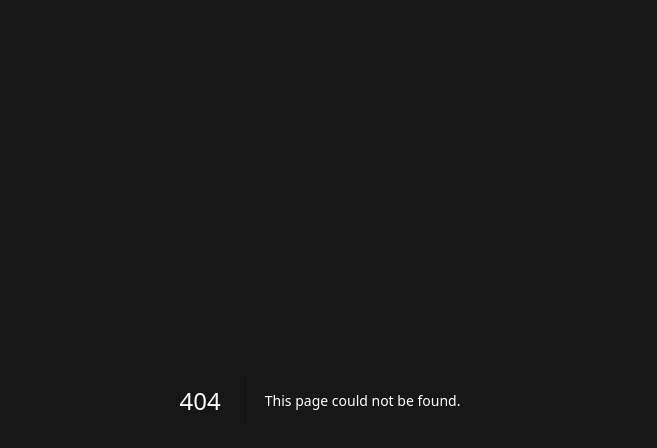
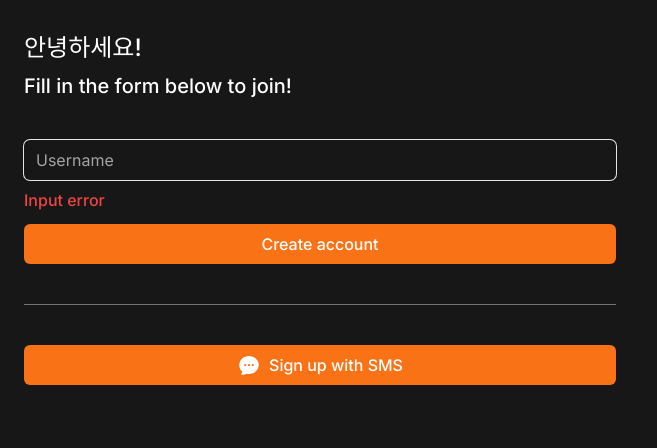
Before and after one commit to joy-jeon/carrot-market-reloaded, a Next.js app: page /create-account in a window 1280 px wide. Before the commit this address had no page. Shown: the top 448 px of the page, without its empty margins (0-657 px from the left). Built offline with nearby package versions, Linux system fonts and the light colour scheme.

Commit message:
hero icon library 사용, 공통 요소 apply로 재사용

```diff
--- /dev/null
+++ b/app/create-account/page.tsx
@@ -0,0 +1,37 @@
+import { ChatBubbleOvalLeftEllipsisIcon } from "@heroicons/react/24/solid";
+import Link from "next/link";
+
+export default function CreateAccount() {
+  return (
+    <div className="flex flex-col gap-10 py-8 px-6">
+      <div className="flex flex-col gap-2 *:font-medium">
+        <h1 className="text-2xl">안녕하세요!</h1>
+        <h2 className="text-xl">Fill in the form below to join!</h2>
+      </div>
+      <form className="flex flex-col gap-3">
+        <div className="flex flex-col gap-2">
+          <input
+            className="bg-transparent rounded-md w-full h-10 focus:outline-none ring-1 focus:ring-2 ring-neutral-200 focus:ring-orange-500 border-none placeholder:text-neutral-400"
+            type="text"
+            placeholder="Username"
+            required
+          />
+          <span className="text-red-500 font-medium">Input error</span>
+        </div>
+        <button className="primary-btn h-10">Create account</button>
+      </form>
+      <div className="w-full h-px bg-neutral-500" />
+      <div>
+        <Link
+          className="primary-btn flex h-10 items-center justify-center gap-2"
+          href="/sms"
+        >
+          <span>
+            <ChatBubbleOvalLeftEllipsisIcon className="h-6 w-6" />
+          </span>
+          <span>Sign up with SMS</span>
+        </Link>
+      </div>
+    </div>
+  );
+}
--- a/app/globals.css
+++ b/app/globals.css
@@ -4,7 +4,7 @@
 
 @layer base {
   a {
-    @apply text-blue-500;
+    @apply text-orange-500;
   }
 }
 
@@ -15,7 +15,7 @@
 }
 
 @layer components {
-  .btn {
-    @apply w-full bg-black h-10 text-white rounded-sexy-name mt-tomato;
+  .primary-btn {
+    @apply w-full bg-orange-500 text-white  font-medium  rounded-md text-center hover:bg-orange-400 transition-colors;
   }
 }
--- a/app/page.tsx
+++ b/app/page.tsx
@@ -1,10 +1,24 @@
+import Link from "next/link";
+
 export default function Home() {
   return (
-    <main className="bg-gray-100 sm:bg-red-100 md:bg-green-100 lg:bg-cyan-100 xl:bg-orange-100 2xl:bg-purple-100 h-screen flex items-center justify-center p-5">
-      <div className="bg-white shadow-lg p-5 rounded-3xl w-full max-w-screen-sm flex flex-col gap-4">
-        <input />
-        <button className="btn">Submit</button>
+    <div className="flex flex-col items-center justify-between min-h-screen p-6">
+      <div className="my-auto flex flex-col items-center gap-2 *:font-medium">
+        <span className="text-9xl">🥕</span>
+        <h1 className="text-4xl ">당근</h1>
+        <h2 className="text-2xl">당근 마겟에 어서오세요!</h2>
       </div>
-    </main>
+      <div className="flex flex-col items-center gap-3 w-full">
+        <Link href="/create-account" className="primary-btn text-lg py-2.5">
+          시작하기
+        </Link>
+        <div className="flex gap-2">
+          <span>이미 계정이 있나요?</span>
+          <Link href="/login" className="hover:underline">
+            로그인
+          </Link>
+        </div>
+      </div>
+    </div>
   );
 }
--- a/package.json
+++ b/package.json
@@ -9,6 +9,7 @@
     "lint": "next lint"
   },
   "dependencies": {
+    "@heroicons/react": "^2.2.0",
     "next": "14.2.28",
     "react": "^18",
     "react-dom": "^18"
```
Also changed, not shown: 1 other file (tests, documents, lock files or other folders).
